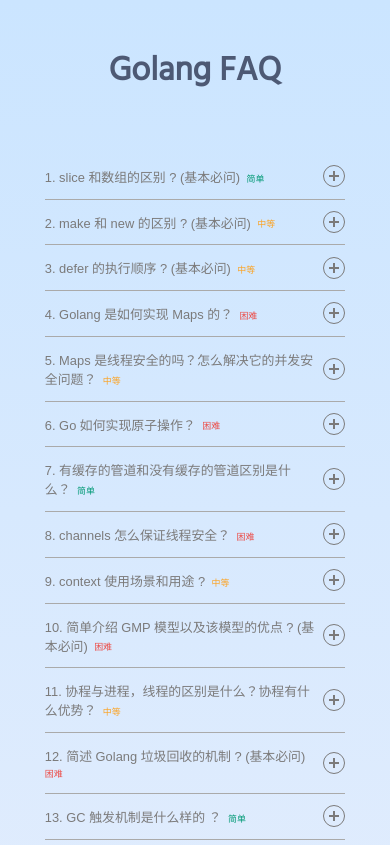
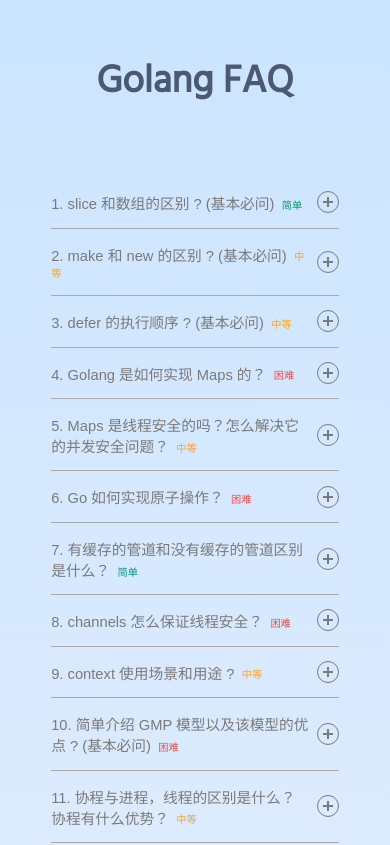
Before and after one commit to coulsonzero/vue-golang-faq, a Vue app: page /#/ in a window 390 px wide. Shown: the top 845 px of the page. Built offline with nearby package versions, Linux system fonts and the light colour scheme.

Commit message:
update faq style

```diff
--- a/src/views/FAQ.vue
+++ b/src/views/FAQ.vue
@@ -505,5 +505,11 @@ body {
     margin-top: 1rem;
   }
 }
+
+@media screen and (max-width: 900px) {
+  html {
+    font-size: 80%;
+  }
+}
 /*# sourceMappingURL=FAQ.css.map */
 </style>
```
